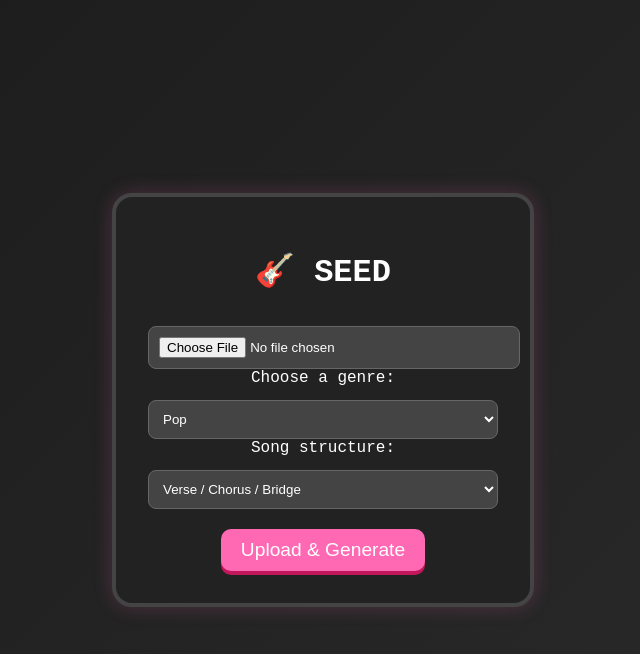
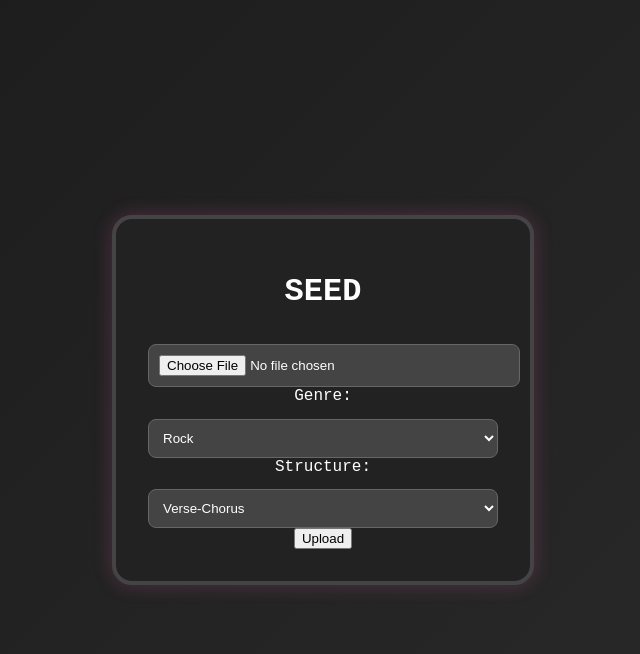
Before and after one commit to max2dmax/seed, a Flask app: page / in a window 1280 px wide. Shown: the top 654 px of the page, without its empty margins (317-957 px from the left). Run offline with Flask 3, Linux system fonts and the light colour scheme.

Commit message:
Adding genre and song structure values

```diff
--- a/app.py
+++ b/app.py
@@ -49,15 +49,30 @@ def home():
 def upload_file():
     if request.method == 'POST':
         if 'file' not in request.files:
-            return 'No file uploaded 😤'
+            return 'No file part 🫠'
         file = request.files['file']
         if file.filename == '':
-            return 'File name empty 😶'
+            return 'No selected file 🫥'
         if file and allowed_file(file.filename):
-            url = upload_to_s3(file, file.filename)
-            return f'✅ Uploaded to S3! <a href="{url}">{url}</a>'
+            # Save file to S3
+            filename = file.filename
+            url = upload_to_s3(file, filename)
+
+            # 👇 Grab dropdown values
+            selected_genre = request.form.get('genre')
+            selected_structure = request.form.get('structure')
+
+            # 🎶 Log or use this data however you like
+            print(f"Genre: {selected_genre}, Structure: {selected_structure}")
+
+            return f'''
+            ✅ File uploaded: {filename}<br>
+            🎵 Genre: {selected_genre}<br>
+            🧱 Structure: {selected_structure}<br>
+            🌐 URL: <a href="{url}" target="_blank">{url}</a>
+            '''
         else:
-            return 'Invalid file type 🚫'
+            return '🚫 File type not allowed'
     return render_template('upload.html')
 
 # Run the app
--- a/templates/index.html
+++ b/templates/index.html
@@ -55,27 +55,26 @@
 </head>
 <body>
     <div class="pedal-container">
-        <h1>🎸 SEED</h1>
-        <form action="/upload" method="post" enctype="multipart/form-data">
-            <input type="file" name="file" required><br>
+        <h1>SEED</h1>
+        <form method="post" enctype="multipart/form-data">
+          <input type="file" name="file" required>
 
-            <label for="genre">Choose a genre:</label><br>
-            <select name="genre" id="genre">
-                <option value="pop">Pop</option>
-                <option value="rock">Rock</option>
-                <option value="lofi">Lo-Fi</option>
-                <option value="country">Country</option>
-                <option value="hiphop">Hip Hop</option>
-            </select><br>
+          <label for="genre">Genre:</label>
+          <select name="genre" id="genre">
+            <option value="rock">Rock</option>
+            <option value="pop">Pop</option>
+            <option value="lofi">Lo-fi</option>
+            <option value="electronic">Electronic</option>
+          </select>
 
-            <label for="structure">Song structure:</label><br>
-            <select name="structure" id="structure">
-                <option value="verse-chorus-bridge">Verse / Chorus / Bridge</option>
-                <option value="chorus-only">Chorus Only</option>
-                <option value="build">Build-Up Drop Outro</option>
-            </select><br>
+          <label for="structure">Structure:</label>
+          <select name="structure" id="structure">
+            <option value="verse-chorus">Verse-Chorus</option>
+            <option value="aaba">AABA</option>
+            <option value="through-composed">Through-Composed</option>
+          </select>
 
-            <input class="pedal-button" type="submit" value="Upload & Generate">
+          <input type="submit" value="Upload">
         </form>
     </div>
 </body>
```
